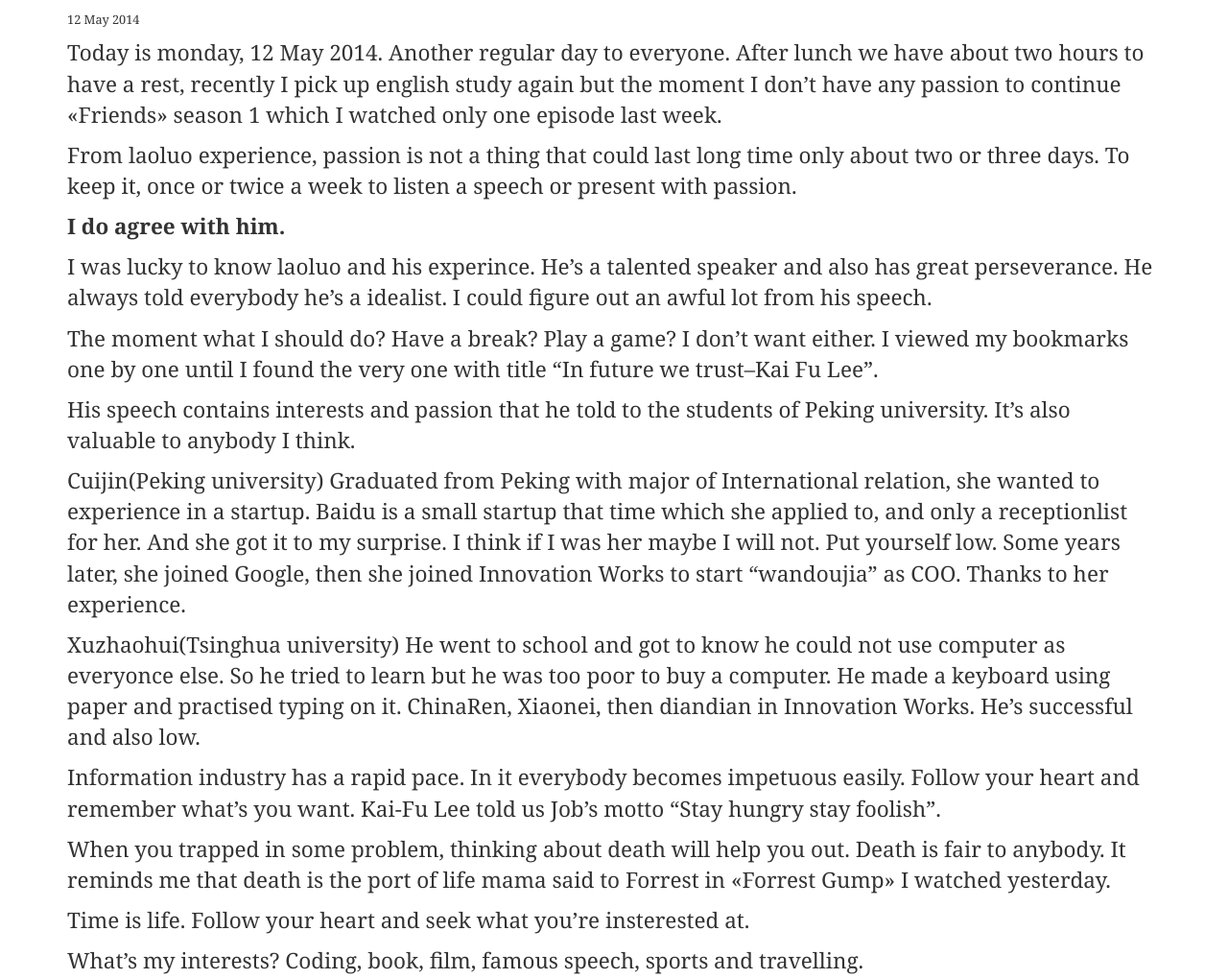
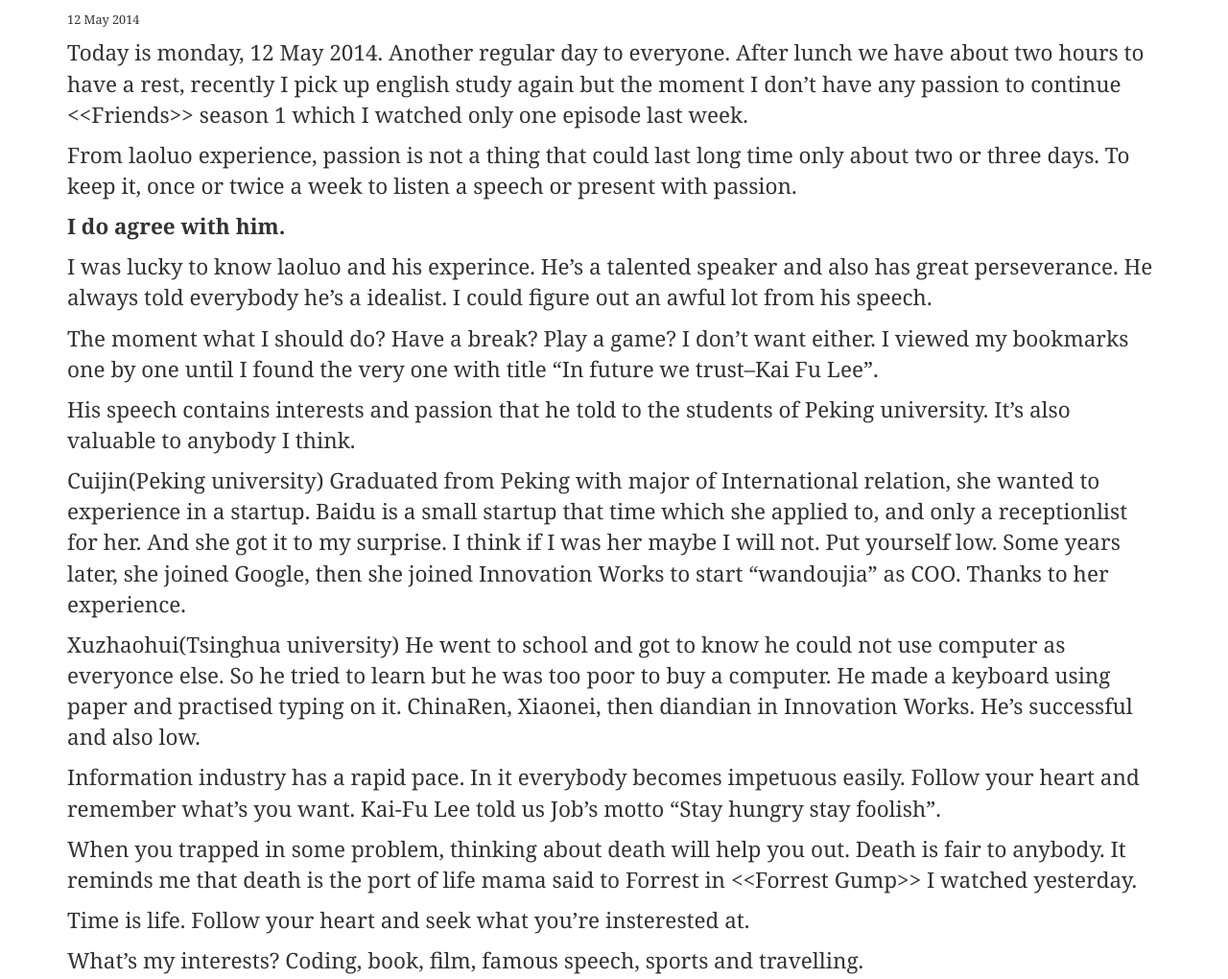
Before and after one commit to universeroc/universeroc.github.io, a Jekyll site: the page built from _posts/2014-05-12-the-future.markdown, in a window 1280 px wide. Shown: the part 359-1379 px from the top of the page at 96% size. Built offline with Jekyll 4.4.1, drawn with Linux system fonts in a browser that asks for light colours; Markdown is read by kramdown in place of the engine named in the settings; some of the changed lines change nothing that is shown.

Commit message:
for special symbol
<< &lt;&lt; >>&gt;&gt;

```diff
--- a/_posts/2014-05-12-the-future.markdown
+++ b/_posts/2014-05-12-the-future.markdown
@@ -5,7 +5,7 @@
 ---
 
 Today is monday, 12 May 2014. Another regular day to everyone.
-After lunch we have about two hours to have a rest, recently I pick up english study again but the moment I don't have any passion to continue <<Friends>> season 1 which I watched only one episode last week.
+After lunch we have about two hours to have a rest, recently I pick up english study again but the moment I don't have any passion to continue &lt;&lt;Friends&gt;&gt; season 1 which I watched only one episode last week.
 
 From laoluo experience, passion is not a thing that could last long time only about two or three days. To keep it, once or twice a week to listen a speech or present with passion.
 
@@ -26,7 +26,7 @@
 Information industry has a rapid pace. In it everybody becomes impetuous easily. Follow your heart and remember what's you want. Kai-Fu Lee told us Job's motto "Stay hungry stay foolish".
 
 When you trapped in some problem, thinking about death will help you out. Death is fair to anybody.
-It reminds me that death is the port of life mama said to Forrest in <<Forrest Gump>> I watched yesterday.
+It reminds me that death is the port of life mama said to Forrest in &lt;&lt;Forrest Gump&gt;&gt; I watched yesterday.
 
 Time is life. Follow your heart and seek what you're insterested at.
 
```
